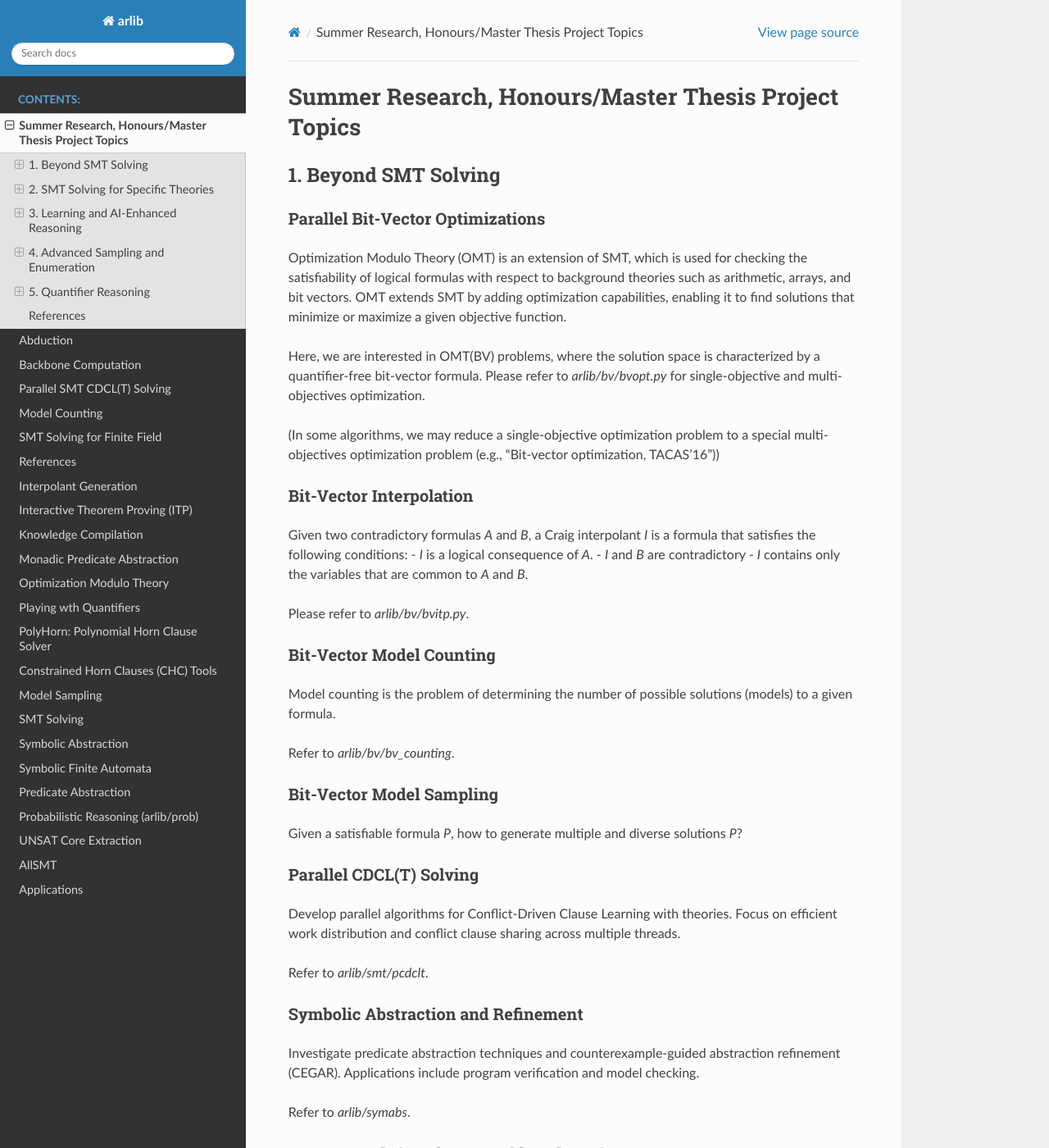
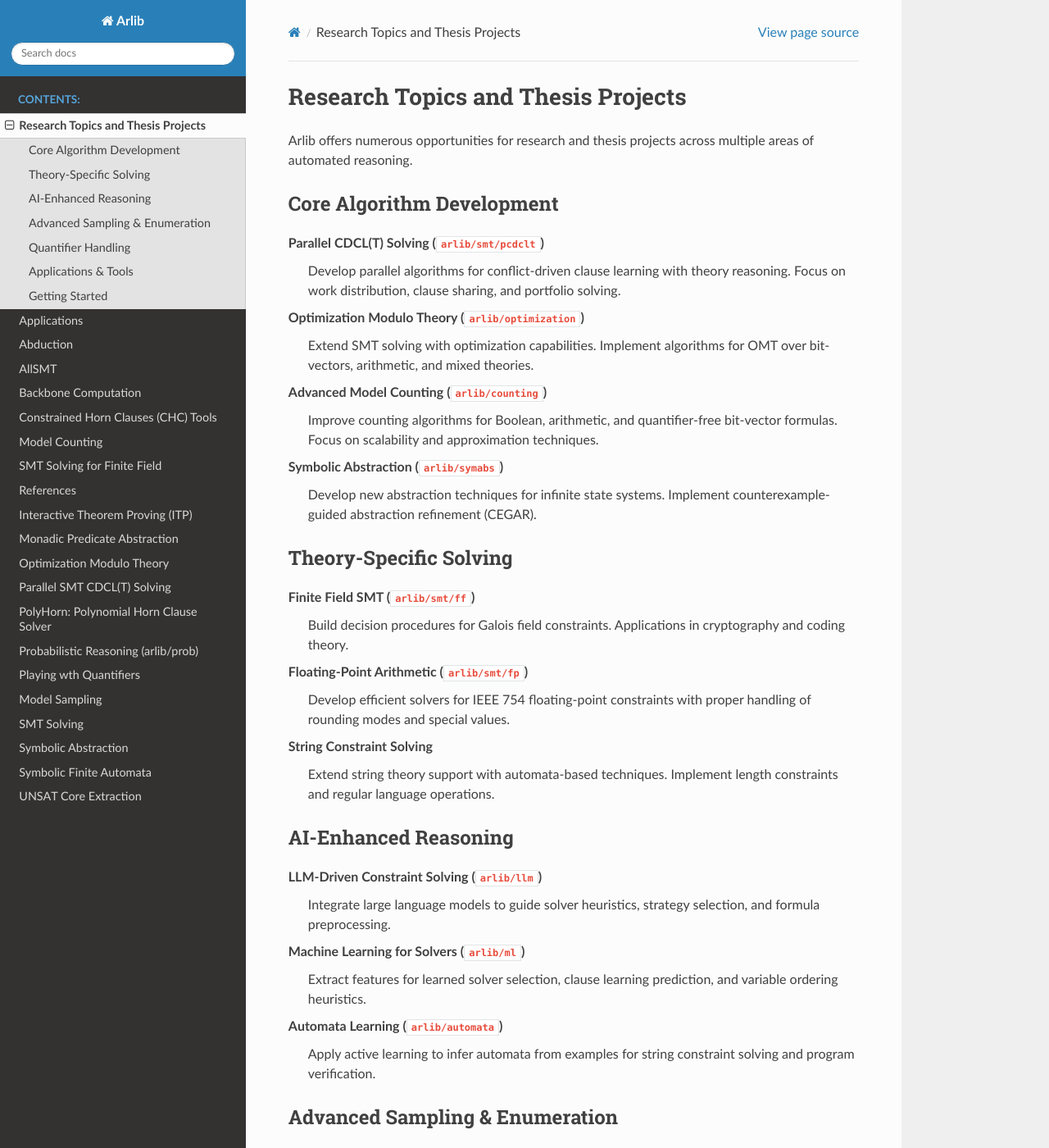
Before and after one commit to ZJU-Automated-Reasoning-Group/arlib, a Sphinx documentation site: the page built from docs/source/topics.rst, in a window 1280 px wide and 1400 px high. Shown: the whole window at 82% size. Built offline with Sphinx 7.4.7 and the Read the Docs theme 3.1.0, drawn with Linux system fonts in a browser that asks for light colours; pages that are not in the unit, such as notebooks, are missing from menus; some of the changed text lies outside the part shown.

Commit message:
update docs

```diff
--- a/docs/source/applications.rst
+++ b/docs/source/applications.rst
@@ -1,57 +1,57 @@
 Applications
-=================================
+============
 
-TBD: add usage examples
+Arlib supports various applications across testing, verification, synthesis, and optimization.
 
 ==========
 Testing
 ==========
 
-(Uniform) Sampling
--------------------
+**Constrained Random Testing**
+  Generate test cases satisfying logical constraints using ``arlib/sampling`` and ``arlib/allsmt``.
 
-- ``Combinatorial Interation Testing (CIT)``:
-CIT is a combinatorial testing technique that generates test cases by selecting a subset of the input parameters and their values. The goal is to cover all possible combinations of the input parameters. Pairwise testing is a special case of CIT where each test case covers all possible pairs of input parameters.
-When the parameters are constrained by logical formulas, CIT should generate input parameters that satisfy the constraints.
+**Combinatorial Testing**
+  Generate diverse test suites with ``arlib/bool/features`` for covering parameter interactions.
 
-- ``Constrained Random Testing (CRT)``: In hardware verification, CRT is used to generate test cases that satisfy the constraints of the design. This notion can be extended to software testing, where CRT is used to generate test cases that satisfy the constraints of the program.
+==========
+Verification
+==========
 
-Satisfiability Testing
-----------------------
+**Predicate Abstraction**
+  Abstract program states using ``arlib/symabs/predicate_abstraction`` for verification.
 
-- ``Symbolic Execution``
-- Hybrid Fuzzing
+**Symbolic Abstraction**
+  Abstract infinite state spaces with ``arlib/symabs`` for model checking.
 
+**Interactive Theorem Proving**
+  Formal verification with ``arlib/itp`` framework supporting multiple theories.
 
-Optimization Modulo Theory
---------------------------
+==========
+Synthesis
+==========
 
-- Symbolic Execution (Concretizing symbolic indexes)
+**Program Synthesis**
+  Synthesize programs from specifications using ``arlib/synthesis`` (SyGuS, PBE).
 
-================
-Verification
-================
+**Syntax-Guided Synthesis**
+  Generate programs matching given grammars with ``arlib/synthesis/sygus_*``.
 
-- ``Predicate Abstraction``:
-- Bounded Model Checking and K-Induction
-- Symbolic Abstraction
-- ...?
+==========
+Optimization
+==========
 
-================
-Synthesis
-================
+**Optimization Modulo Theory**
+  Solve optimization problems over logical theories using ``arlib/optimization``.
 
+**MaxSAT Solving**
+  Solve maximum satisfiability problems with ``arlib/bool/maxsat``.
 
-================
-Optimizations
-================
+==========
+Learning & AI
+==========
 
+**LLM-Enhanced Reasoning**
+  Integrate large language models with ``arlib/llm`` for constraint solving.
 
-- Superoptimization
-
-================
-Learning
-================
-
-- Symbolic Regression
-- Learning Modulo Theory
+**Machine Learning Features**
+  Extract features for ML-based solver selection with ``arlib/ml``.
--- a/docs/source/conf.py
+++ b/docs/source/conf.py
@@ -2,12 +2,12 @@
 
 # -- Project information -----------------------------------------------------
 
-project = "arlib"
-copyright = "2025, rainoftime"
-author = "rainoftime"
+project = "Arlib"
+copyright = "2024-2025, ZJU Automated Reasoning Group"
+author = "ZJU Automated Reasoning Group"
 
 # The full version, including alpha/beta/rc tags
-release = "v0.2"
+release = "v0.3"
 
 # General configuration
 extensions = [
--- a/docs/source/topics.rst
+++ b/docs/source/topics.rst
@@ -1,185 +1,91 @@
-Summer Research, Honours/Master Thesis Project Topics
-==================
+Research Topics and Thesis Projects
+===================================
 
+Arlib offers numerous opportunities for research and thesis projects across multiple areas of automated reasoning.
 
 =========
-1. Beyond SMT Solving
+Core Algorithm Development
 =========
 
+**Parallel CDCL(T) Solving** (``arlib/smt/pcdclt``)
+  Develop parallel algorithms for conflict-driven clause learning with theory reasoning. Focus on work distribution, clause sharing, and portfolio solving.
 
+**Optimization Modulo Theory** (``arlib/optimization``)
+  Extend SMT solving with optimization capabilities. Implement algorithms for OMT over bit-vectors, arithmetic, and mixed theories.
 
-Parallel Bit-Vector Optimizations
--------
+**Advanced Model Counting** (``arlib/counting``)
+  Improve counting algorithms for Boolean, arithmetic, and quantifier-free bit-vector formulas. Focus on scalability and approximation techniques.
 
-Optimization Modulo Theory (OMT) is an extension of SMT, which is used for checking the
-satisfiability of logical formulas with respect to background theories such as
-arithmetic, arrays, and bit vectors.
-OMT extends SMT by adding optimization capabilities, enabling it to find solutions
-that minimize or maximize a given objective function.
-
-Here, we are interested in OMT(BV) problems, where the solution space is characterized by a
-quantifier-free bit-vector formula.
-Please refer to `arlib/bv/bvopt.py` for single-objective and multi-objectives optimization.
-
-(In some algorithms, we may reduce a single-objective optimization problem to a special
-multi-objectives optimization problem (e.g., "Bit-vector optimization, TACAS'16"))
-
-Bit-Vector Interpolation
--------
-
-Given two contradictory formulas `A` and `B`, a Craig interpolant `I` is a formula that satisfies the following conditions:
-- `I` is a logical consequence of `A`.
-- `I` and `B` are contradictory
-- `I` contains only the variables that are common to `A` and `B`.
-
-Please refer to `arlib/bv/bvitp.py`.
-
-
-Bit-Vector Model Counting
--------
-
-Model counting is the problem of determining the number of possible solutions
-(models) to a given formula.
-
-
-Refer to `arlib/bv/bv_counting`.
-
-Bit-Vector Model Sampling
--------
-
-Given a satisfiable formula `P`, how to generate multiple and diverse solutions `P`?
-
-Parallel CDCL(T) Solving
--------
-
-Develop parallel algorithms for Conflict-Driven Clause Learning with theories.
-Focus on efficient work distribution and conflict clause sharing across multiple threads.
-
-Refer to `arlib/smt/pcdclt`.
-
-Symbolic Abstraction and Refinement
--------
-
-Investigate predicate abstraction techniques and counterexample-guided abstraction refinement (CEGAR).
-Applications include program verification and model checking.
-
-Refer to `arlib/symabs`.
+**Symbolic Abstraction** (``arlib/symabs``)
+  Develop new abstraction techniques for infinite state systems. Implement counterexample-guided abstraction refinement (CEGAR).
 
 =========
-2. SMT Solving for Specific Theories
+Theory-Specific Solving
 =========
 
-SMT Solving for String Constraints
---------
+**Finite Field SMT** (``arlib/smt/ff``)
+  Build decision procedures for Galois field constraints. Applications in cryptography and coding theory.
 
-(We have an idea about parallel string constraint solving)
+**Floating-Point Arithmetic** (``arlib/smt/fp``)
+  Develop efficient solvers for IEEE 754 floating-point constraints with proper handling of rounding modes and special values.
 
-SMT Solving for Galois Field
---------
-
-A Galois Field, also known as a finite field, is a mathematical structure that
-consists of a finite set of elements and two operations, typically addition
-and multiplication. Galois Fields are used in many areas of mathematics,
-computer science, and engineering, such as coding theory, cryptography, and
-digital signal processing.
-
-Refer to `arlib/smt/ff`.
-
-SMT Solving for Exists-Forall Problems over Bit-Vectors
---------
-
-SMT Solving for Floating-Point Arithmetic
---------
-
-Develop efficient decision procedures for IEEE 754 floating-point constraints.
-Focus on rounding modes, special values (NaN, infinity), and precision handling.
-
-Refer to `arlib/smt/fp`.
+**String Constraint Solving**
+  Extend string theory support with automata-based techniques. Implement length constraints and regular language operations.
 
 =========
-3. Learning and AI-Enhanced Reasoning
+AI-Enhanced Reasoning
 =========
 
-LLM-Driven Constraint Solving
---------
+**LLM-Driven Constraint Solving** (``arlib/llm``)
+  Integrate large language models to guide solver heuristics, strategy selection, and formula preprocessing.
 
-Integrate large language models to guide SMT solver heuristics and strategy selection.
-Explore neural-symbolic approaches for automated reasoning.
+**Machine Learning for Solvers** (``arlib/ml``)
+  Extract features for learned solver selection, clause learning prediction, and variable ordering heuristics.
 
-Refer to `arlib/llm/smto`.
-
-Automata Learning for Constraint Solving
---------
-
-Apply active learning techniques to infer finite automata and symbolic finite automata.
-Applications in string constraint solving and program verification.
-
-Refer to `arlib/automata`.
-
-LLM-Based Abductive Reasoning
---------
-
-Use language models to generate explanations and hypotheses for observed constraints.
-Focus on debugging and root cause analysis in constraint systems.
-
-Refer to `arlib/llm/abduct`.
+**Automata Learning** (``arlib/automata``)
+  Apply active learning to infer automata from examples for string constraint solving and program verification.
 
 =========
-4. Advanced Sampling and Enumeration
+Advanced Sampling & Enumeration
 =========
 
-Uniform Sampling for Linear Integer Arithmetic
---------
+**Uniform Sampling** (``arlib/sampling``)
+  Develop algorithms for uniform solution sampling over complex constraint domains. Applications in probabilistic verification.
 
-Develop algorithms for generating uniformly distributed solutions over linear integer constraints.
-Applications in testing and probabilistic verification.
+**AllSMT Algorithms** (``arlib/allsmt``)
+  Enumerate all solutions efficiently. Focus on diversity metrics and incremental solving techniques.
 
-Refer to `arlib/sampling/linear_ira`.
-
-Non-Linear Real Arithmetic Sampling
---------
-
-Efficient sampling techniques for polynomial constraints over real numbers.
-Focus on volume computation and density estimation.
-
-Refer to `arlib/sampling/nonlinear_ira`.
-
-All-SMT and Solution Enumeration
---------
-
-Enumerate all satisfying assignments or a diverse subset of solutions.
-Applications in combinatorial optimization and test case generation.
-
-Refer to `arlib/allsmt`.
+**Solution Space Analysis**
+  Implement tools for analyzing solution spaces, including backbone computation and minimal unsatisfiable core extraction.
 
 =========
-5. Quantifier Reasoning
+Quantifier Handling
 =========
 
-Quantifier Elimination for Mixed Theories
---------
+**Quantifier Elimination** (``arlib/quant/qe``)
+  Develop QE procedures for mixed theories combining arithmetic, bit-vectors, and arrays.
 
-Develop efficient QE procedures for combinations of arithmetic, bit-vectors, and arrays.
-Focus on applications in program verification and synthesis.
+**E-Matching Optimization** (``arlib/quant/ematching``)
+  Improve quantifier instantiation through better pattern matching and trigger selection.
 
-Refer to `arlib/quant/qe`.
-
-E-Matching and Instantiation Strategies
---------
-
-Improve quantifier instantiation in SMT solvers through better pattern matching
-and trigger selection heuristics.
-
-Refer to `arlib/quant/ematching`.
-
-Constrained Horn Clause Solving
---------
-
-Develop scalable algorithms for solving systems of constrained Horn clauses.
-Applications in program verification and invariant synthesis.
-
-Refer to `arlib/quant/chctools`.
+**CHC Solving** (``arlib/quant/chctools``)
+  Scale algorithms for constrained Horn clause solving. Applications in program verification and synthesis.
 
 =========
-References
+Applications & Tools
 =========
+
+**Interactive Theorem Proving** (``arlib/itp``)
+  Build proof assistant tools with support for multiple theories and automated proof search.
+
+**Program Synthesis** (``arlib/synthesis``)
+  Implement syntax-guided synthesis techniques for bit-vectors, arithmetic, and string domains.
+
+**Abductive Reasoning** (``arlib/abduction``)
+  Develop algorithms for generating explanations and hypotheses from constraint observations.
+
+=========
+Getting Started
+=========
+
+Each module includes examples and documentation. Start with ``arlib/allsmt`` for basic usage patterns, then explore specialized areas based on your interests.
```
Also changed, not shown: docs/source/index.rst (+46 -41 lines), docs/source/logic_eval.rst (deleted, +0 -46 lines), docs/source/chctools.rst (renamed from docs/source/chc.rst), docs/source/pcdclt.rst (renamed from docs/source/cdclt.rst), docs/source/symautomata.rst (renamed from docs/source/symbolic_finite_automata.rst).
